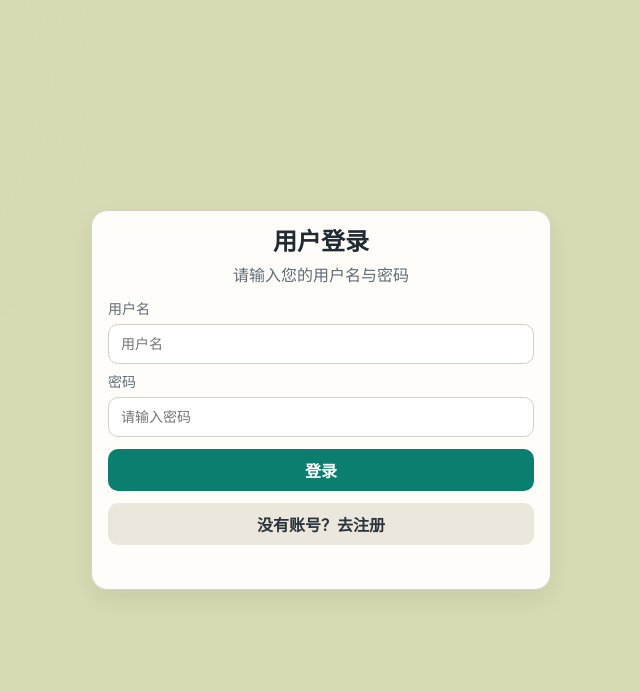
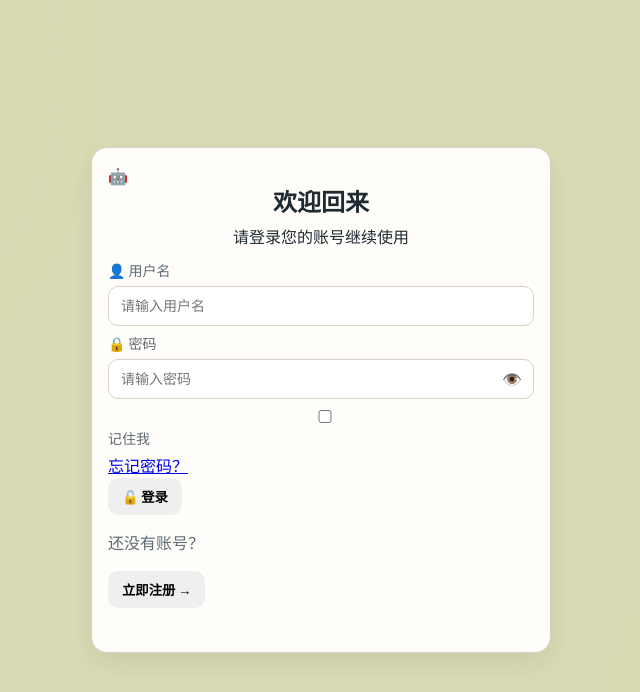
Before and after one commit to lyq9797/aigc_web, a FastAPI app: page /login in a window 1280 px wide. Shown: the top 692 px of the page, without its empty margins (319-959 px from the left). Run offline with FastAPI, Linux system fonts and the light colour scheme.

Commit message:
表单交互动效

```diff
--- a/app/templates/login.html
+++ b/app/templates/login.html
@@ -2,39 +2,118 @@
 <html lang="zh-CN">
 <head>
   <meta charset="UTF-8" />
-  <meta name="viewport" content="width=device-width, initial-scale=1.0" />
+  <meta name="viewport" content="width=device-width, initial-scale=1.0, viewport-fit=cover" />
+  <meta name="description" content="AI文本检测系统登录 - 安全访问您的检测记录" />
+  <meta name="theme-color" content="#0f7d6b" />
   <title>登录 - AI 文本检测系统</title>
   <link rel="preload" href="/static/styles.css?v=20260420-4" as="style" />
   <link rel="stylesheet" href="/static/styles.css?v=20260420-4" />
+  <link rel="icon" type="image/x-icon" href="/static/favicon.ico" />
 </head>
 <body>
   <noscript>
-    <div style="padding:16px;background:#ffefef;color:#802020;text-align:center;">本页面依赖 JavaScript，建议启用后继续使用。</div>
+    <div class="noscript-warning">
+      ⚠️ 本页面依赖 JavaScript，请启用后继续使用。
+    </div>
   </noscript>
 
+  <!-- Background decoration -->
   <div class="bg-shape bg-one"></div>
   <div class="bg-shape bg-two"></div>
 
+  <!-- ========================================================================
+       Main Content - Login Page
+    ======================================================================= -->
+
   <main class="auth-wrap" role="main">
     <section class="card auth-box" aria-labelledby="loginTitle">
-      <h1 id="loginTitle" class="auth-title">用户登录</h1>
-      <p class="muted auth-subtitle">请输入您的用户名与密码</p>
+
+      <!-- Logo / Header -->
+      <div class="auth-logo">
+        <span class="logo-icon">🤖</span>
+      </div>
+      <h1 id="loginTitle" class="auth-title">欢迎回来</h1>
+      <p class="auth-subtitle">请登录您的账号继续使用</p>
+
+      <!-- Login Form -->
       <form id="loginForm" class="auth-form" novalidate>
-        <label for="username">用户名</label>
-        <input id="username" name="username" type="text" autocomplete="username" placeholder="用户名" required />
-
-        <label for="password">密码</label>
-        <div class="password-input-wrap">
-          <input id="password" name="password" type="password" autocomplete="current-password" placeholder="请输入密码" required />
-          <button id="togglePasswordBtn" type="button" class="password-eye" aria-label="显示或隐藏密码" title="显示/隐藏密码"></button>
+        <div class="form-field">
+          <label for="username">
+            <span class="field-icon">👤</span> 用户名
+          </label>
+          <input
+            id="username"
+            name="username"
+            type="text"
+            autocomplete="username"
+            placeholder="请输入用户名"
+            required
+          />
         </div>
 
-        <button id="loginBtn" class="primary big" type="submit">登录</button>
+        <div class="form-field">
+          <label for="password">
+            <span class="field-icon">🔒</span> 密码
+          </label>
+          <div class="password-input-wrap">
+            <input
+              id="password"
+              name="password"
+              type="password"
+              autocomplete="current-password"
+              placeholder="请输入密码"
+              required
+            />
+            <button
+              id="togglePasswordBtn"
+              type="button"
+              class="password-eye"
+              aria-label="显示或隐藏密码"
+              title="显示/隐藏密码"
+            >
+              👁️
+            </button>
+          </div>
+        </div>
+
+        <div class="form-options">
+          <label class="checkbox-label">
+            <input type="checkbox" id="rememberMe" />
+            <span>记住我</span>
+          </label>
+          <a href="#" class="forgot-link">忘记密码？</a>
+        </div>
+
+        <button id="loginBtn" class="btn-primary btn-lg" type="submit">
+          🔓 登录
+        </button>
       </form>
-      <button id="goRegisterBtn" class="ghost big" type="button">没有账号？去注册</button>
-      <p id="msg" class="msg" aria-live="polite"></p>
+
+      <!-- Register link -->
+      <div class="auth-footer">
+        <p class="muted">还没有账号？</p>
+        <button id="goRegisterBtn" class="btn-link" type="button">
+          立即注册 →
+        </button>
+      </div>
+
+      <!-- Message area -->
+      <div id="msg" class="msg" aria-live="polite"></div>
+
     </section>
   </main>
+
+  <!-- Loading overlay -->
+  <div id="loadingOverlay" class="loading-overlay hidden">
+    <div class="loading-spinner">
+      <div class="spinner"></div>
+      <p>登录中...</p>
+    </div>
+  </div>
+
+  <!-- ========================================================================
+       Scripts
+    ======================================================================== -->
 
   <script src="/static/common.js?v=20260417-6"></script>
   <script src="/static/login.js?v=20260417-6"></script>
```
